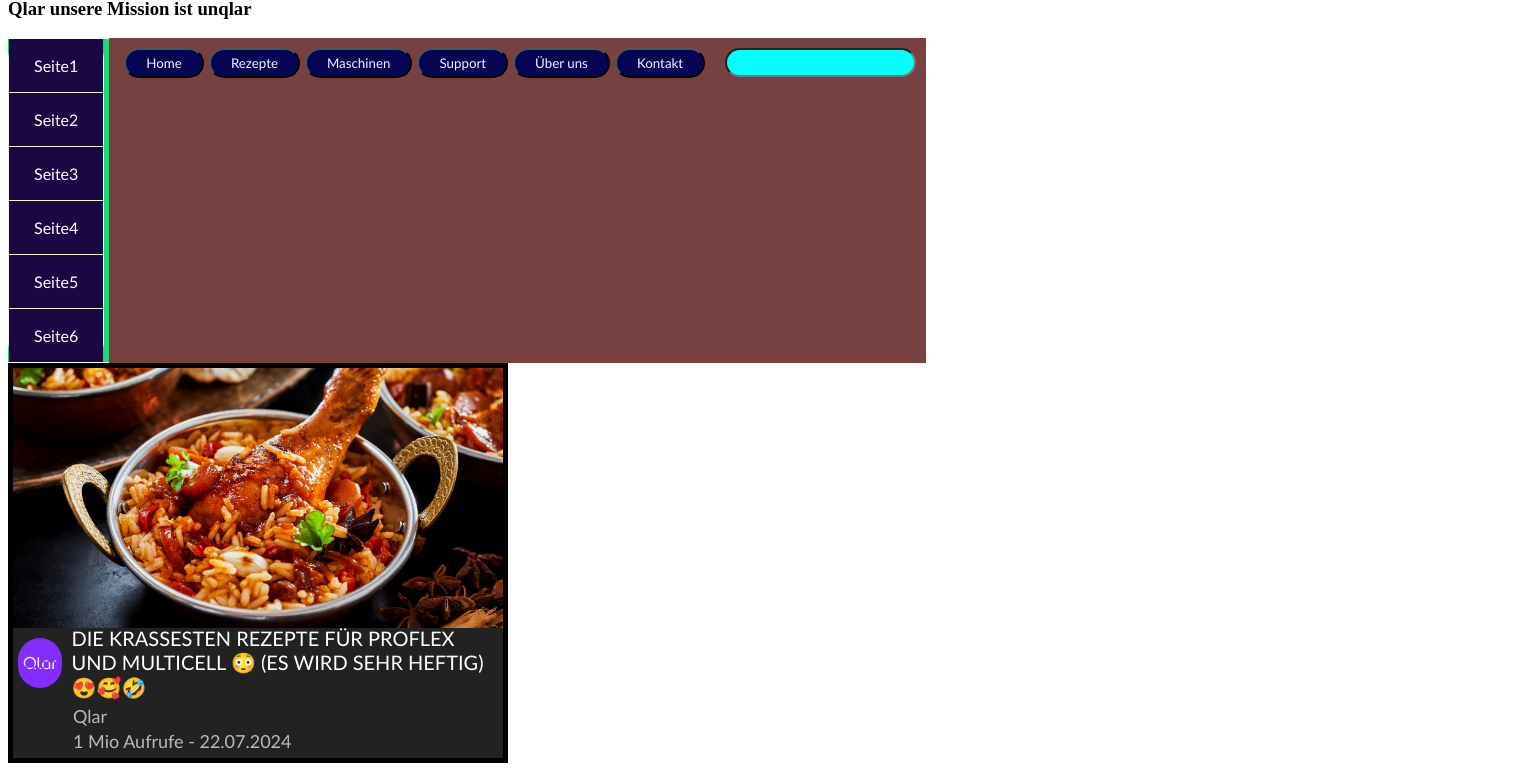
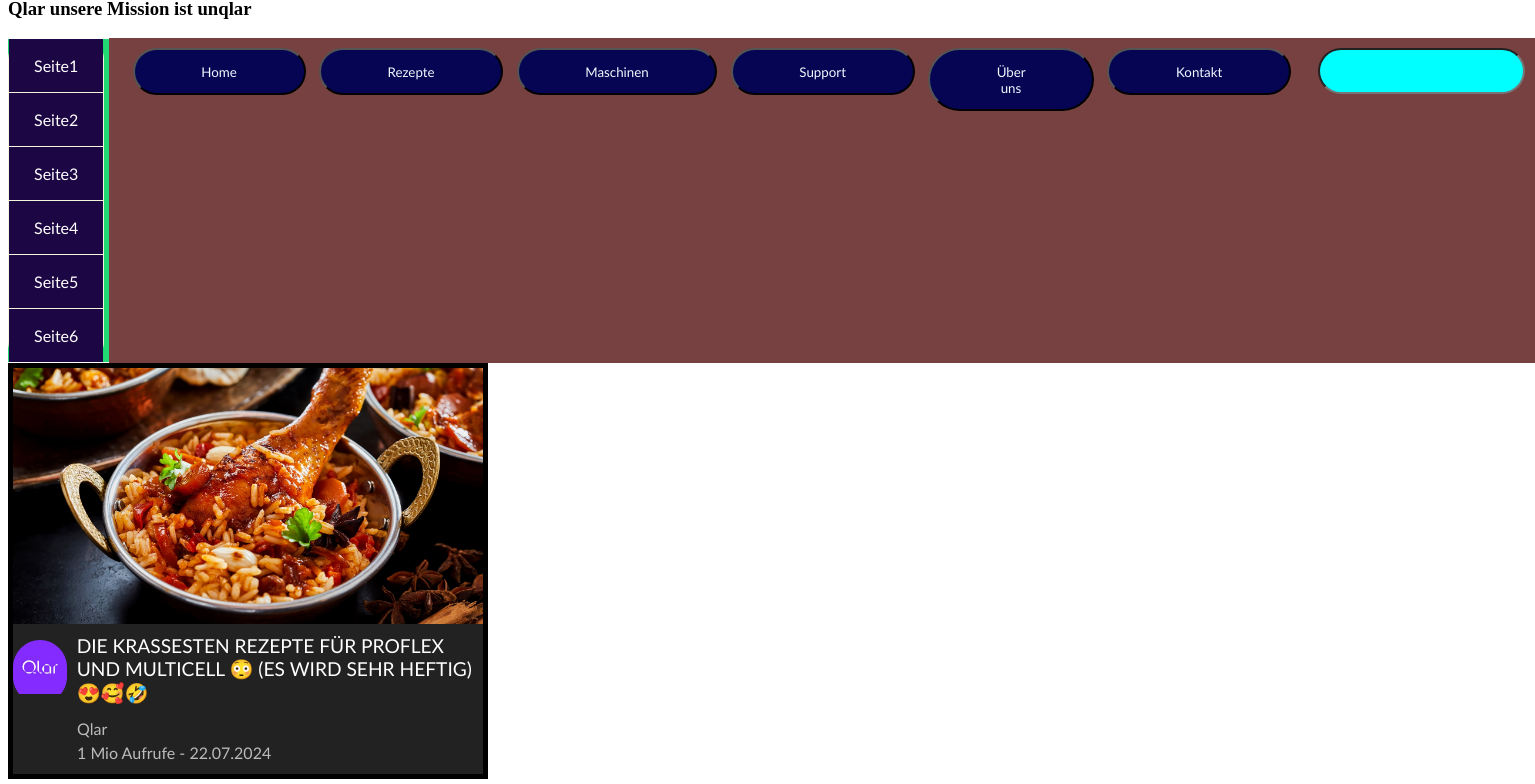
Before and after one commit to jDingert/playground_for_Christian, an Angular app in the folder QlarFoodApp/: page / in a window 1280 px wide. Shown: the part 83-867 px from the top of the page, 1535 px wide, since content can reach past the window. Built offline with nearby package versions, Linux system fonts and the light colour scheme.

Commit message:
"px" in "em" geändert

```diff
--- a/QlarFoodApp/src/app/button/button.component.scss
+++ b/QlarFoodApp/src/app/button/button.component.scss
@@ -3,13 +3,13 @@
     font-family: 'Gill Sans', 'Gill Sans MT', 'Calibri', 'Trebuchet MS', sans-serif;
     background-color: rgb(6, 5, 83);
     color: aliceblue;
-    padding-top: 5px;
-    padding-bottom: 5px;
-    padding-left: 20px;
-    padding-right: 20px;
-    border-radius: 20px;
+    padding-top: 1em;
+    padding-bottom: 1em;
+    padding-left: 5em;
+    padding-right: 5em;
+    border-radius: 5em;
+    margin-left: 1em;
     stroke: none;
-    margin-left: 5px;
 
 
     &:hover {
@@ -18,7 +18,7 @@
 
     &:focus {
         outline: none;
-        box-shadow: 0 0 0 3px rgba(113, 247, 95, 0.5);
+        box-shadow: 0 0 0 0.1em rgba(113, 247, 95, 0.5);
     }
 
     &:active {
--- a/QlarFoodApp/src/app/food-choose-screen/food-choose-screen.component.scss
+++ b/QlarFoodApp/src/app/food-choose-screen/food-choose-screen.component.scss
@@ -2,8 +2,8 @@
 
   border: 5px solid black;
   background-color: rgb(34, 34, 34);
-  height: 400px;
-  width: 500px;
+  height: 26em;
+  width: 30em;
   overflow: hidden;
   box-sizing: border-box;
 }
@@ -13,7 +13,7 @@
 
   //background-color: rgba(0, 0, 0, 0.349);
   display: flex;
-  margin-bottom: 10px;
+  margin-bottom: 1em;
 
 }
 
@@ -21,10 +21,9 @@
 
   //background-color: aquamarine;
   width: 100%;
-  height: 260px;
+  height: 16em;
   overflow: hidden;
-  position: relative;
-  margin-bottom: 5px;
+  margin-bottom: 1em;
 
 }
 
@@ -39,12 +38,10 @@
 .logoContainer{
 
   //background-color: rgb(131, 255, 127);
-  width: 50px;
-  height: 50px;
-  margin: 5px;
+  width: 4em;
+  height: 4em;
   overflow: hidden;
-  position: relative;
-  border-radius: 25px;
+  border-radius: 10em;
 
 }
 
@@ -54,7 +51,7 @@
   height: 100%;
   object-fit: cover;
   object-position: center;
-  position: absolute;
+  position: relative;
   top: 0;
   left: 0;
 
@@ -66,10 +63,10 @@
   //background-color: rgba(240, 255, 255, 0.185);
   color: rgb(255, 255, 255);
   font-family: 'Gill Sans', 'Gill Sans MT', 'Calibri', 'Trebuchet MS', sans-serif;
-  font-size: 20px;
+  font-size: 1.2em;
   width: 100%;
-  height: 50px;
-  margin: 5px;
+  height: 2em;
+  padding: 0.5em;
   text-align: left;
   align-items:center;
 }
@@ -81,12 +78,12 @@
   //background-color: rgba(24, 129, 124, 0.479);
   color: rgb(187, 187, 187);
   font-family: 'Gill Sans', 'Gill Sans MT', 'Calibri', 'Trebuchet MS', sans-serif;
-  font-size: 18px;
+  font-size: 1em;
   width: 100%;
-  height: 25px;
+  height: 1em;
   text-align: left;
   align-items:center;
-  padding-left: 60px;
+  padding-left: 4em;
 
 }
 
@@ -97,10 +94,10 @@
   //background-color: rgba(175, 28, 180, 0.479);
   color: rgb(187, 187, 187);
   font-family: 'Gill Sans', 'Gill Sans MT', 'Calibri', 'Trebuchet MS', sans-serif;
-  font-size: 18px;
+  font-size: 1em;
   width: 100%;
-  height: 25px;
+  height: 2em;
   text-align: left;
   align-items: center;
-  padding-left: 60px;
+  padding-left: 4em;
 }
--- a/QlarFoodApp/src/app/searchbar/searchbar.component.scss
+++ b/QlarFoodApp/src/app/searchbar/searchbar.component.scss
@@ -2,7 +2,7 @@
 
     display: flex;
     background-color: aqua;
-    border-radius: 20px;
-    padding: 5px;
-    margin-left: 20px;
+    border-radius: 5em;
+    padding: 1em;
+    margin-left: 2em;
 }
```
